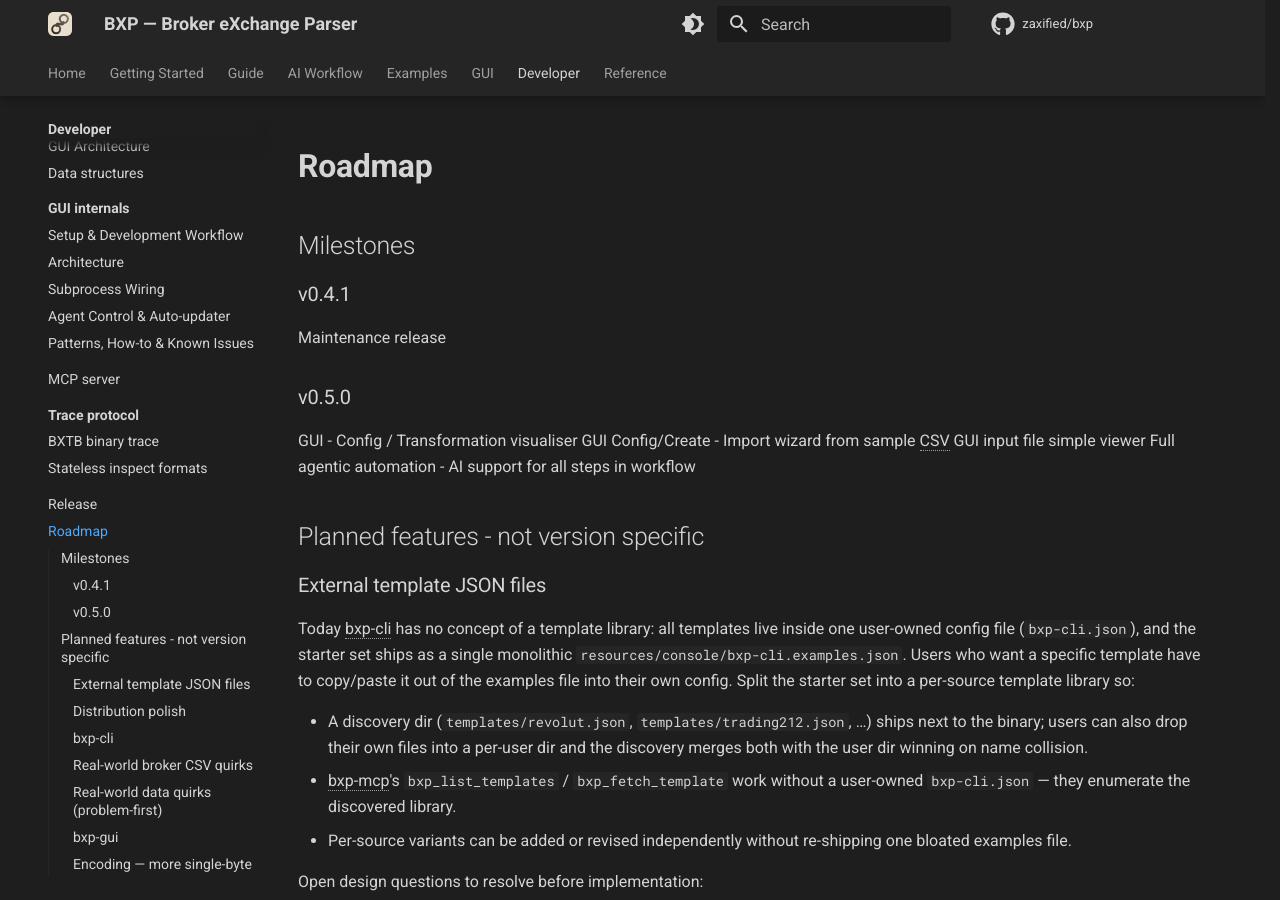
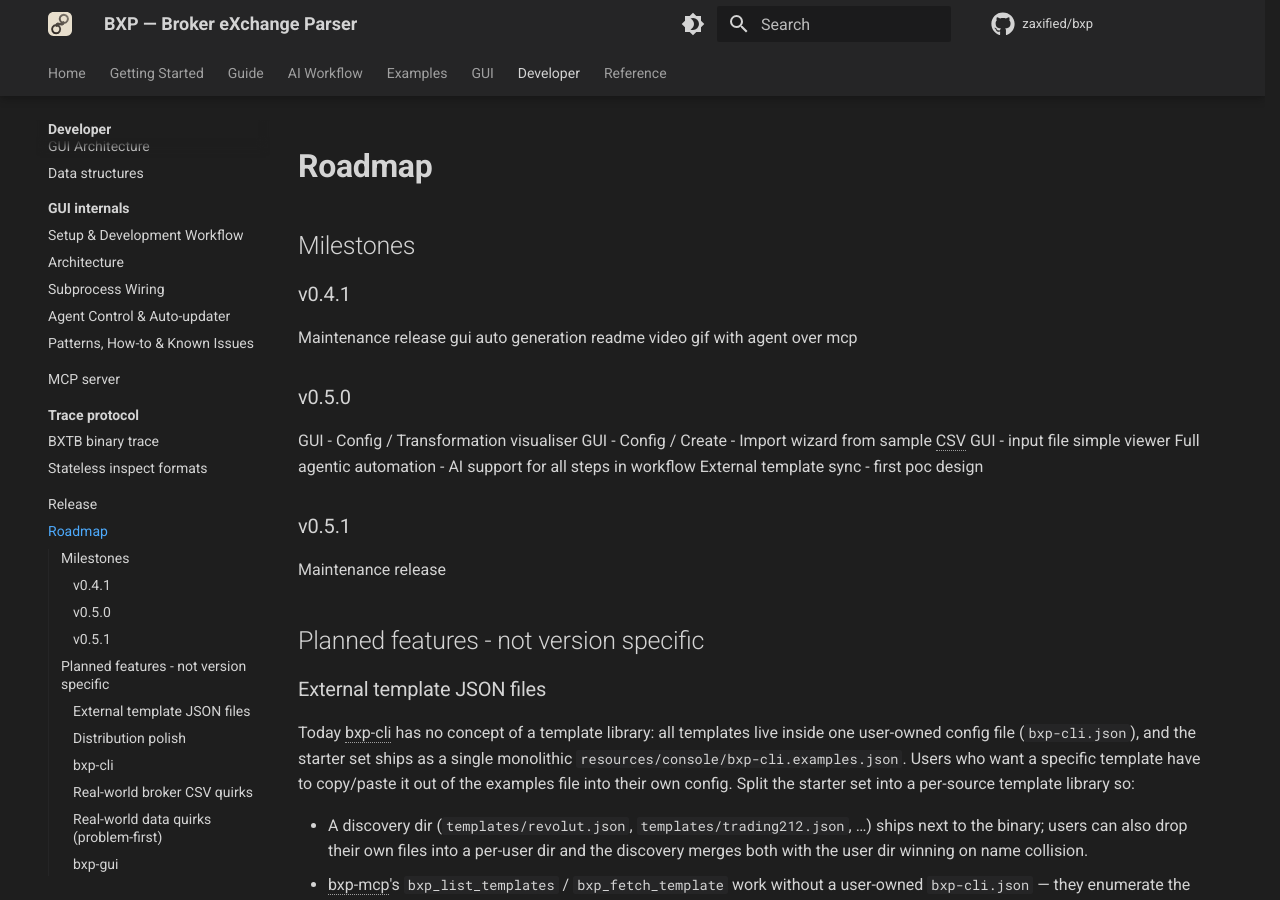
Before and after one commit to zaxified/bxp, an MkDocs documentation site: the page built from docs/dev/roadmap.md, in a window 1280 px wide and 900 px high. Built offline with MkDocs 1.6.1 and Material for MkDocs 9.7.7, drawn with Linux system fonts in a browser that asks for light colours; plug-ins that fetch from the network failed and are left out; comment, search, counter and statistics services are not loaded.

Commit message:
docs(roadmap): v0.4.1 README demo by agent, v0.5.0 template sync PoC, v0.5.1
Co-Authored-By: Claude Opus 5.5 <noreply@anthropic.com>

```diff
--- a/docs/dev/roadmap.md
+++ b/docs/dev/roadmap.md
@@ -9,13 +9,19 @@ description: "Planned work by version, and the things deliberately not planned,
 ### v0.4.1
 
 Maintenance release
+gui auto generation readme video gif with agent over mcp
 
 ### v0.5.0
 
 GUI - Config / Transformation visualiser
-GUI Config/Create - Import wizard from sample CSV
-GUI input file simple viewer
+GUI - Config / Create - Import wizard from sample CSV
+GUI - input file simple viewer
 Full agentic automation - AI support for all steps in workflow
+External template sync - first poc design
+
+### v0.5.1
+
+Maintenance release
 
 ## Planned features - not version specific
 
```
